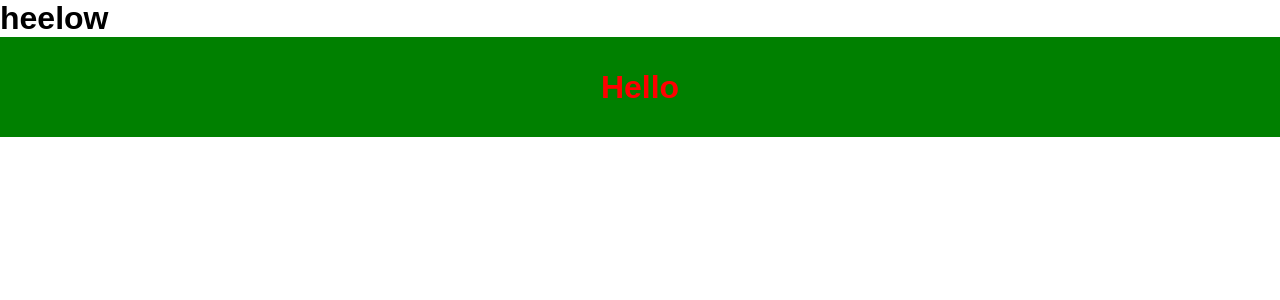
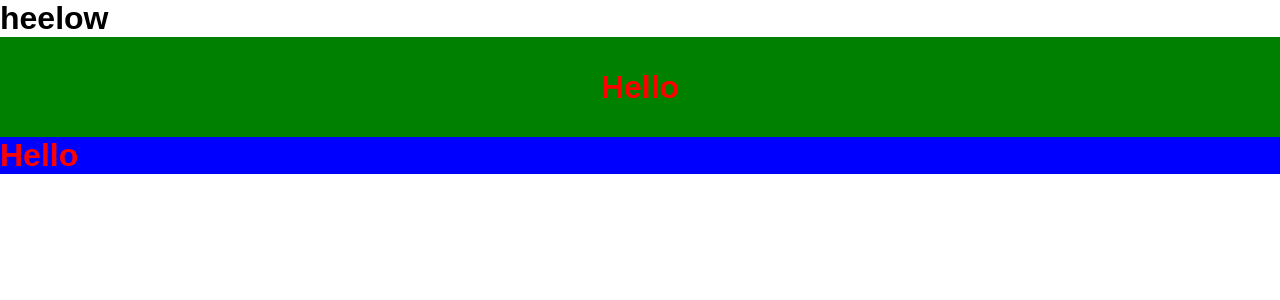
Before and after one commit to Faheemff/React-30-d, a React (Vite) app: page / in a window 1280 px wide. Shown: the top 300 px of the page. Built offline with nearby package versions, Linux system fonts and the light colour scheme.

Commit message:
add more files

```diff
--- a/src/App.jsx
+++ b/src/App.jsx
@@ -1,12 +1,14 @@
 // eslint-disable-next-line no-unused-vars
 import React from 'react'
-import Style from './HeadingCompen/Style'
+import Style from './HeadingCompen/Inline'
+import StylestyleSheet from './HeadingCompen/StylestyleSheet'
 
 const App = () => {
   return (
     <div>
       <h1>heelow</h1>
       <Style />
+      <StylestyleSheet />
     </div>
   )
 }
--- /dev/null
+++ b/src/HeadingCompen/StylestyleSheet.jsx
@@ -0,0 +1,19 @@
+// eslint-disable-next-line no-unused-vars
+import React from 'react'
+
+const StylestyleSheet = () => {
+
+    const style = {
+        color: 'red',
+        backgroundColor: 'blue',
+        '& h1': {
+        }
+    }
+  return (
+    <div>
+        <div><h1 style={style}>Hello</h1></div>
+    </div>
+  )
+}
+
+export default StylestyleSheet
```
Also changed, not shown: src/HeadingCompen/Inline.jsx (renamed from src/HeadingCompen/Style.jsx).
